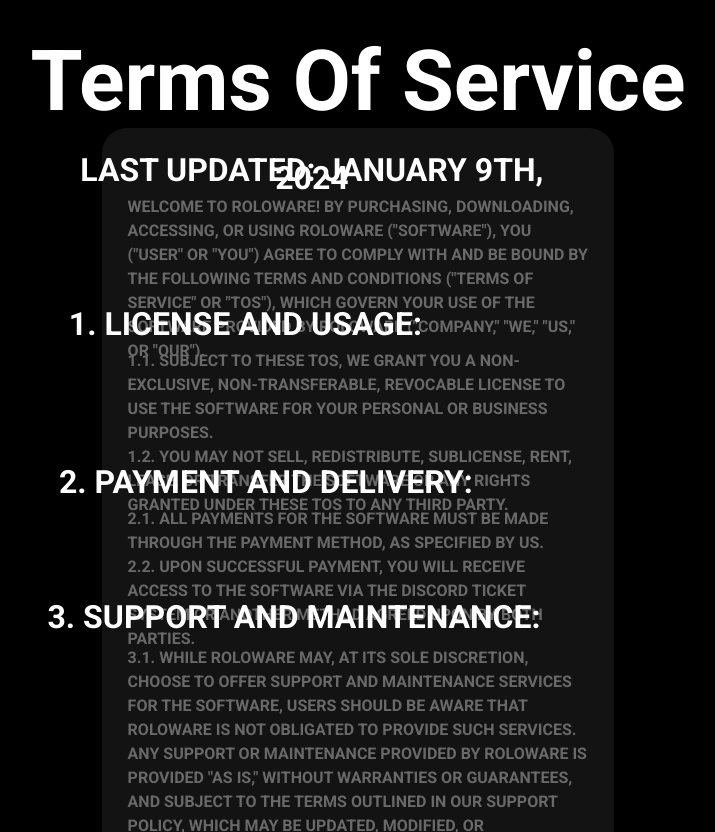
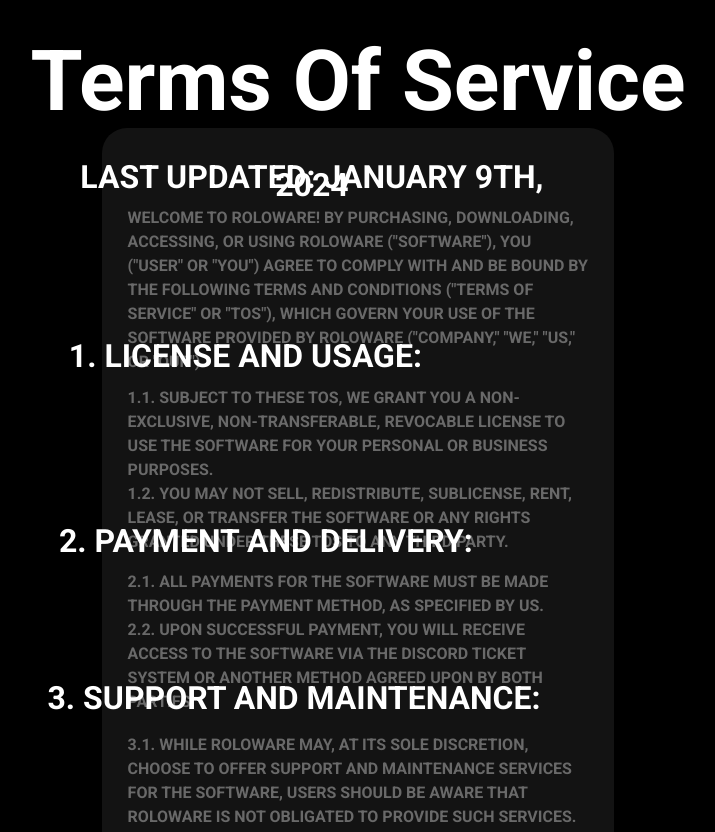
Before and after one commit to Its-Rolo/roloware.xyz, a website: page tos.html in a window 1280 px wide. Shown: the top 832 px of the page, without its empty margins (282-997 px from the left). Drawn offline with Linux system fonts and the light colour scheme.

Commit message:
Update styles.css

```diff
--- a/styles.css
+++ b/styles.css
@@ -476,7 +476,7 @@
 #tosdiv{
   top: 4%;
   width: 40%;            /* Reduce the width by 5% while maintaining aspect ratio */
-  height: 60%;         /* Reduce the height by 2.5% to maintain the aspect ratio */
+  height: 70%;         /* Reduce the height by 2.5% to maintain the aspect ratio */
   left: 30%;             /* Adjust the left position to center the smaller element */
   position: absolute; /* Positioning type for left positioning */
   background-color: rgb(19, 19, 19); /* Background color for visibility */
```
